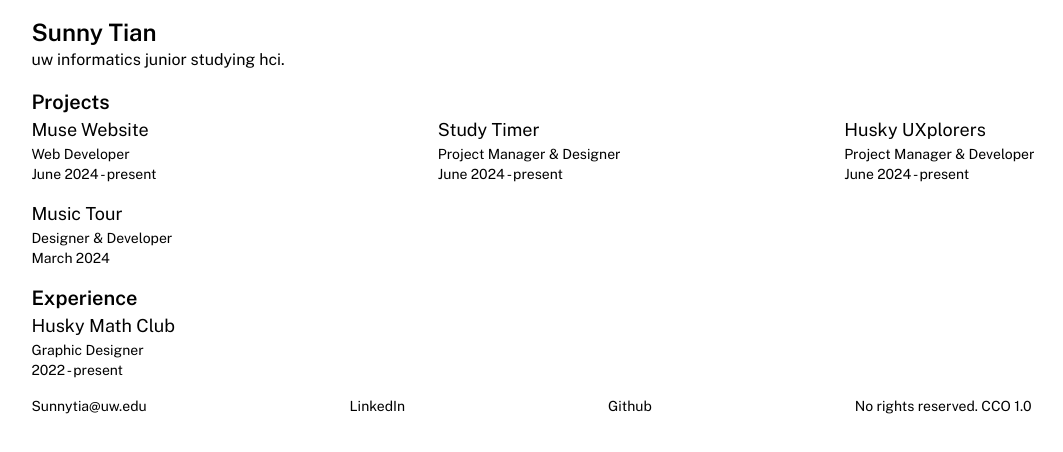
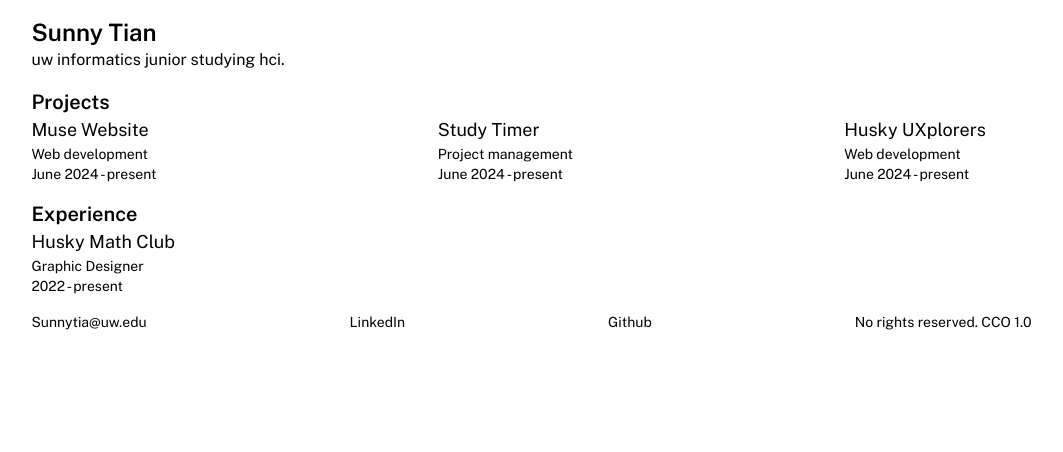
Before and after one commit to sunnyxtian/website, a React (Create React App) app in the folder portfolio/: page / in a window 1280 px wide. Shown: the top 452 px of the page, without its empty margins (7-1070 px from the left). Built offline with nearby package versions, Linux system fonts and the light colour scheme.

Commit message:
edited project type

```diff
--- a/portfolio/src/App.js
+++ b/portfolio/src/App.js
@@ -6,7 +6,7 @@ import Footer from './components/Footer';
 
 function App () {
   return (
-    <div>
+    <div className="d-flex align-items-stretch">
       <Intro />
       <Projects />
       <Experience />
--- a/portfolio/src/components/Projects.js
+++ b/portfolio/src/components/Projects.js
@@ -6,23 +6,18 @@ function Projects() {
       <div class="grid grid-cols-3 gap-4">
         <article>
           <h3 className="text-lg">Muse Website</h3>
-          <h4 className="text-sm">Web Developer</h4>
+          <h4 className="text-sm">Web development</h4>
           <p className="text-sm">June 2024 - present</p>
         </article>
         <article>
           <h3 className="text-lg">Study Timer</h3>
-          <h4 className="text-sm">Project Manager & Designer</h4>
+          <h4 className="text-sm">Project management</h4>
           <p className="text-sm">June 2024 - present</p>
         </article>
         <article>
           <h3 className="text-lg">Husky UXplorers</h3>
-          <h4 className="text-sm">Project Manager & Developer</h4>
+          <h4 className="text-sm">Web development</h4>
           <p className="text-sm">June 2024 - present</p>
-        </article>
-        <article>
-          <h3 className="text-lg">Music Tour</h3>
-          <h4 className="text-sm">Designer & Developer</h4>
-          <p className="text-sm">March 2024</p>
         </article>
       </div>
     </section>
```
